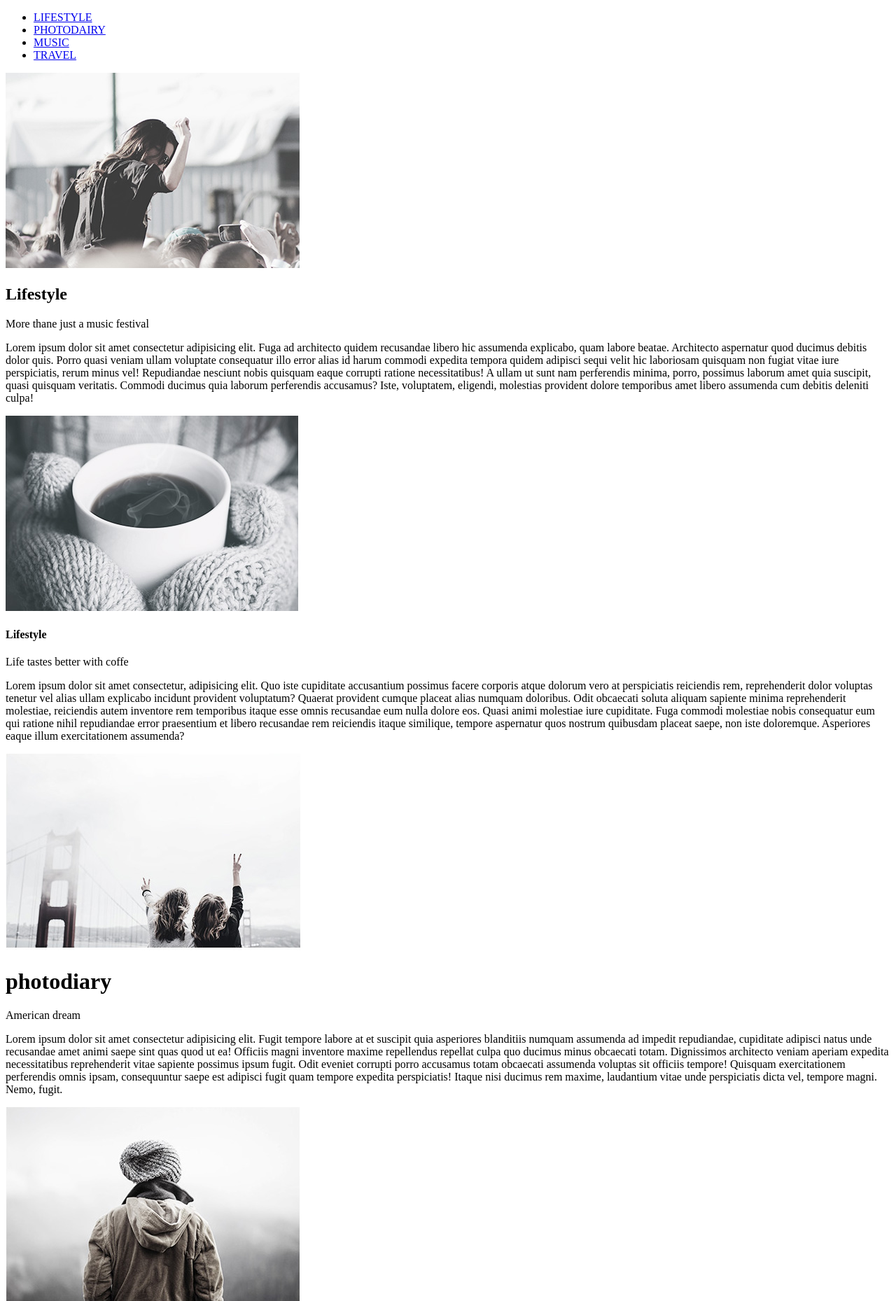
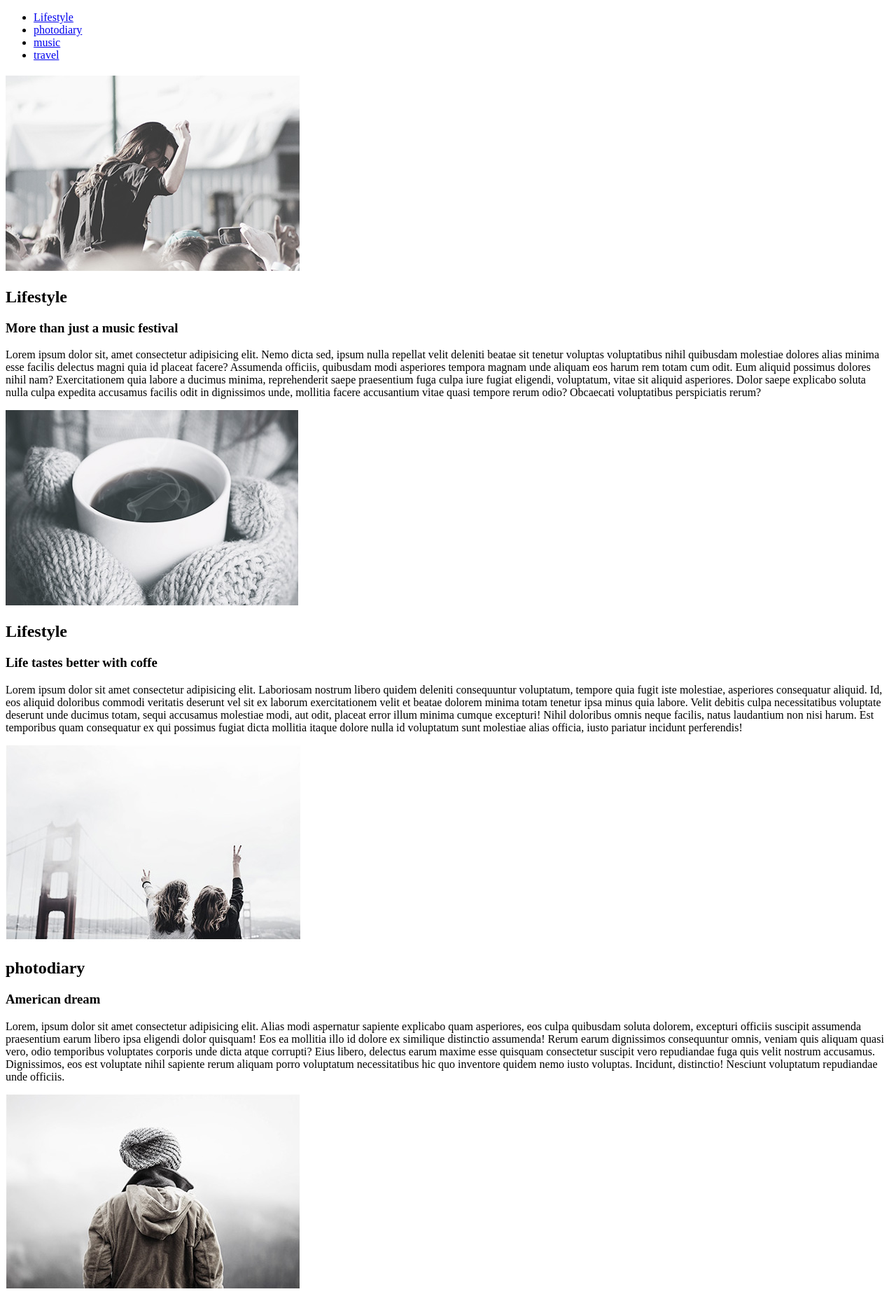
Before and after one commit to Novelstar/homework01, a plain HTML site: page index.html in a window 1280 px wide. Shown: the top 1859 px of the page at 70% size. Drawn offline with Linux system fonts and the light colour scheme.

Commit message:
Все исправил

```diff
--- a/index.html
+++ b/index.html
@@ -8,27 +8,33 @@
 <main>
     <nav>
         <ul>
-            <li><a href="#">LIFESTYLE</a></li>
-            <li><a href="#">PHOTODAIRY</a></li>
-            <li><a href="#">MUSIC</a></li>
-            <li><a href="#">TRAVEL</a></li>
-        </ul>
+            <li><a href="#">Lifestyle</a></li>
+            <li><a href="#">photodiary</a></li>
+            <li><a href="#">music</a></li>
+            <li><a href="#">travel</a></li>
+        </ul> <h2></h2>
     </nav>
-    <img src="/Homework01/image/homework-01.jpg" alt="">
+<article
+><img src="./image/homework-01.jpg" alt="#">
+<h2>Lifestyle</h2>
+<h3>More than just a music festival</h3>
+<p>Lorem ipsum dolor sit, amet consectetur adipisicing elit. Nemo dicta sed, ipsum nulla repellat velit deleniti beatae sit tenetur voluptas voluptatibus nihil quibusdam molestiae dolores alias minima esse facilis delectus magni quia id placeat facere? Assumenda officiis, quibusdam modi asperiores tempora magnam unde aliquam eos harum rem totam cum odit. Eum aliquid possimus dolores nihil nam? Exercitationem quia labore a ducimus minima, reprehenderit saepe praesentium fuga culpa iure fugiat eligendi, voluptatum, vitae sit aliquid asperiores. Dolor saepe explicabo soluta nulla culpa expedita accusamus facilis odit in dignissimos unde, mollitia facere accusantium vitae quasi tempore rerum odio? Obcaecati voluptatibus perspiciatis rerum?</p>
+</article>
+    <article><img src="./image/homework-02.jpg" alt="">
     <h2>Lifestyle</h2>
- <p>More thane just a music festival</p>
-    <p>Lorem ipsum dolor sit amet consectetur adipisicing elit. Fuga ad architecto quidem recusandae libero hic assumenda explicabo, quam labore beatae. Architecto aspernatur quod ducimus debitis dolor quis. Porro quasi veniam ullam voluptate consequatur illo error alias id harum commodi expedita tempora quidem adipisci sequi velit hic laboriosam quisquam non fugiat vitae iure perspiciatis, rerum minus vel! Repudiandae nesciunt nobis quisquam eaque corrupti ratione necessitatibus! A ullam ut sunt nam perferendis minima, porro, possimus laborum amet quia suscipit, quasi quisquam veritatis. Commodi ducimus quia laborum perferendis accusamus? Iste, voluptatem, eligendi, molestias provident dolore temporibus amet libero assumenda cum debitis deleniti culpa!</p>
-    <img src="./image/homework-02.jpg" alt="">
-    <h4>Lifestyle</h4>
-    <p>Life tastes better with coffe</p>
-    <p>Lorem ipsum dolor sit amet consectetur, adipisicing elit. Quo iste cupiditate accusantium possimus facere corporis atque dolorum vero at perspiciatis reiciendis rem, reprehenderit dolor voluptas tenetur vel alias ullam explicabo incidunt provident voluptatum? Quaerat provident cumque placeat alias numquam doloribus. Odit obcaecati soluta aliquam sapiente minima reprehenderit molestiae, reiciendis autem inventore rem temporibus itaque esse omnis recusandae eum nulla dolore eos. Quasi animi molestiae iure cupiditate. Fuga commodi molestiae nobis consequatur eum qui ratione nihil repudiandae error praesentium et libero recusandae rem reiciendis itaque similique, tempore aspernatur quos nostrum quibusdam placeat saepe, non iste doloremque. Asperiores eaque illum exercitationem assumenda?</p>
-<img src="./image/homework-03.jpg" alt="">
-<h1>photodiary</h1>
-<p>American dream</p>
-<p>Lorem ipsum dolor sit amet consectetur adipisicing elit. Fugit tempore labore at et suscipit quia asperiores blanditiis numquam assumenda ad impedit repudiandae, cupiditate adipisci natus unde recusandae amet animi saepe sint quas quod ut ea! Officiis magni inventore maxime repellendus repellat culpa quo ducimus minus obcaecati totam. Dignissimos architecto veniam aperiam expedita necessitatibus reprehenderit vitae sapiente possimus ipsum fugit. Odit eveniet corrupti porro accusamus totam obcaecati assumenda voluptas sit officiis tempore! Quisquam exercitationem perferendis omnis ipsam, consequuntur saepe est adipisci fugit quam tempore expedita perspiciatis! Itaque nisi ducimus rem maxime, laudantium vitae unde perspiciatis dicta vel, tempore magni. Nemo, fugit.</p>
+    <h3>Life tastes better with coffe</h3>
+    <p>Lorem ipsum dolor sit amet consectetur adipisicing elit. Laboriosam nostrum libero quidem deleniti consequuntur voluptatum, tempore quia fugit iste molestiae, asperiores consequatur aliquid. Id, eos aliquid doloribus commodi veritatis deserunt vel sit ex laborum exercitationem velit et beatae dolorem minima totam tenetur ipsa minus quia labore. Velit debitis culpa necessitatibus voluptate deserunt unde ducimus totam, sequi accusamus molestiae modi, aut odit, placeat error illum minima cumque excepturi! Nihil doloribus omnis neque facilis, natus laudantium non nisi harum. Est temporibus quam consequatur ex qui possimus fugiat dicta mollitia itaque dolore nulla id voluptatum sunt molestiae alias officia, iusto pariatur incidunt perferendis!</p>
+</article>
+<article><img src="./image/homework-03.jpg" alt="">
+<h2>photodiary</h2>
+<h3>American dream</h3>
+<p>Lorem, ipsum dolor sit amet consectetur adipisicing elit. Alias modi aspernatur sapiente explicabo quam asperiores, eos culpa quibusdam soluta dolorem, excepturi officiis suscipit assumenda praesentium earum libero ipsa eligendi dolor quisquam! Eos ea mollitia illo id dolore ex similique distinctio assumenda! Rerum earum dignissimos consequuntur omnis, veniam quis aliquam quasi vero, odio temporibus voluptates corporis unde dicta atque corrupti? Eius libero, delectus earum maxime esse quisquam consectetur suscipit vero repudiandae fuga quis velit nostrum accusamus. Dignissimos, eos est voluptate nihil sapiente rerum aliquam porro voluptatum necessitatibus hic quo inventore quidem nemo iusto voluptas. Incidunt, distinctio! Nesciunt voluptatum repudiandae unde officiis.</p>
+</article>
+<article>
 <img src="./image/homework-04.jpg" alt="">
-<h3>photodiary</h3>
-<p>A day exploring the alps</p>
-<p>Lorem ipsum dolor sit amet consectetur adipisicing elit. Magni ab voluptatem aspernatur deleniti, dolorem asperiores odit sequi obcaecati qui ipsum enim alias autem nisi officiis deserunt eligendi itaque earum incidunt adipisci harum in esse non dolorum. Veritatis maxime, accusamus blanditiis aliquam quas nemo nostrum cum saepe distinctio sed totam sint ea pariatur, quos nulla harum aut! Deserunt nihil dolorem delectus doloremque cum dignissimos nobis. Hic, officia inventore iste eligendi, totam dolores laboriosam similique ratione ullam nihil modi tempore vitae reprehenderit distinctio repellat maxime odit. Hic, eligendi! Id, laboriosam! Quasi eius excepturi vitae facilis eos molestias rem, molestiae dolorem modi autem.
+<h2>photodiary</h2>
+<h3>A day exploring the alps</h3>
+<p>Lorem ipsum dolor sit amet consectetur adipisicing elit. Soluta, laborum ipsam. Beatae velit ullam eos cumque, laboriosam odio sed dignissimos numquam. Impedit similique fuga quam, aut commodi eaque sint esse harum minus reiciendis corporis laboriosam modi id facere, odit quod consequuntur excepturi? Delectus optio officiis numquam, recusandae nesciunt molestias! Quam quisquam tenetur aperiam molestias maxime blanditiis cupiditate cumque mollitia sint illo quae exercitationem perferendis odit, ipsam eaque consectetur eum ad recusandae possimus minus delectus dignissimos veritatis! Quis, vitae nemo quisquam deleniti quas nobis at dolorem recusandae odio. Ab iste necessitatibus sint, esse totam, reprehenderit nesciunt cumque quos delectus eos architecto?</p>
+</article>
 </main>
 <footer><button>Load more</button></footer>
```
